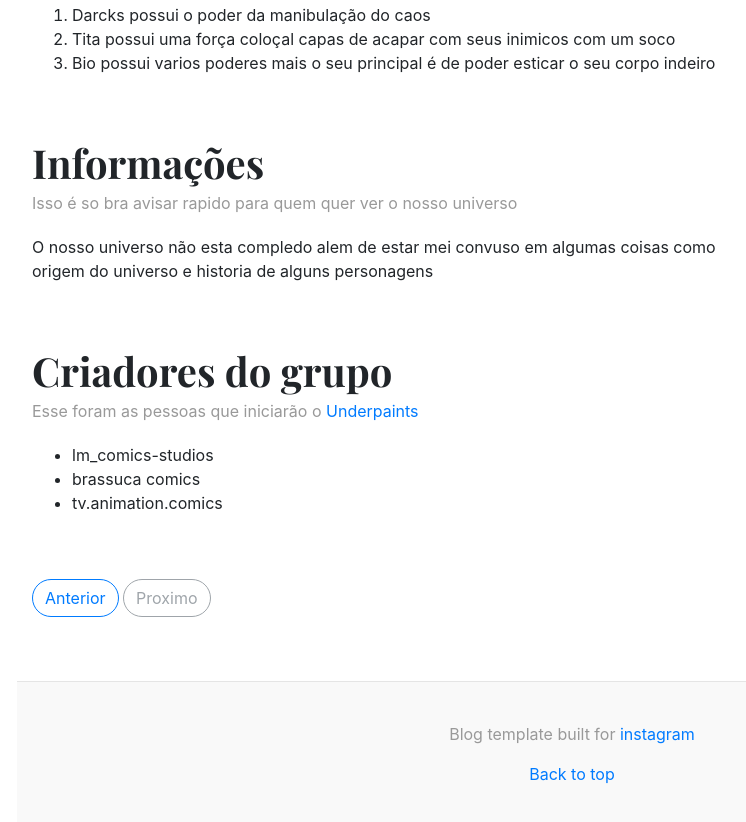
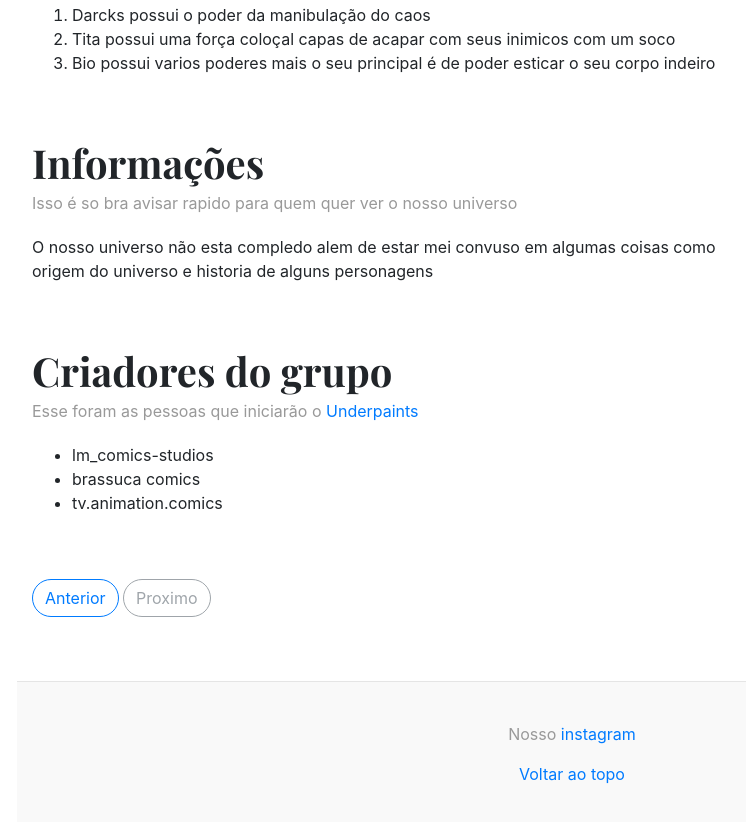
Before and after one commit to LuizMiguelRocha/entrega-booststrap, a plain HTML site: page blog/index.html in a window 1280 px wide. Shown: the part 1832-2654 px from the top of the page, without its empty margins (68-814 px from the left). Drawn offline with nearby package versions, Linux system fonts and the light colour scheme.

Commit message:
Entrega do dia 26/05/2023

```diff
--- a/blog/index.html
+++ b/blog/index.html
@@ -212,9 +212,9 @@
 </main><!-- /.container -->
 
 <footer class="blog-footer">
-  <p>Blog template built for <a href="https://instagram.com/underpantscomics?igshid=MzRlODBiNWFlZA==">instagram</a> </p>
+  <p>Nosso <a href="https://instagram.com/underpantscomics?igshid=MzRlODBiNWFlZA==">instagram</a> </p>
   <p>
-    <a href="#">Back to top</a>
+    <a href="#">Voltar ao topo</a>
   </p>
 </footer>
 
```
